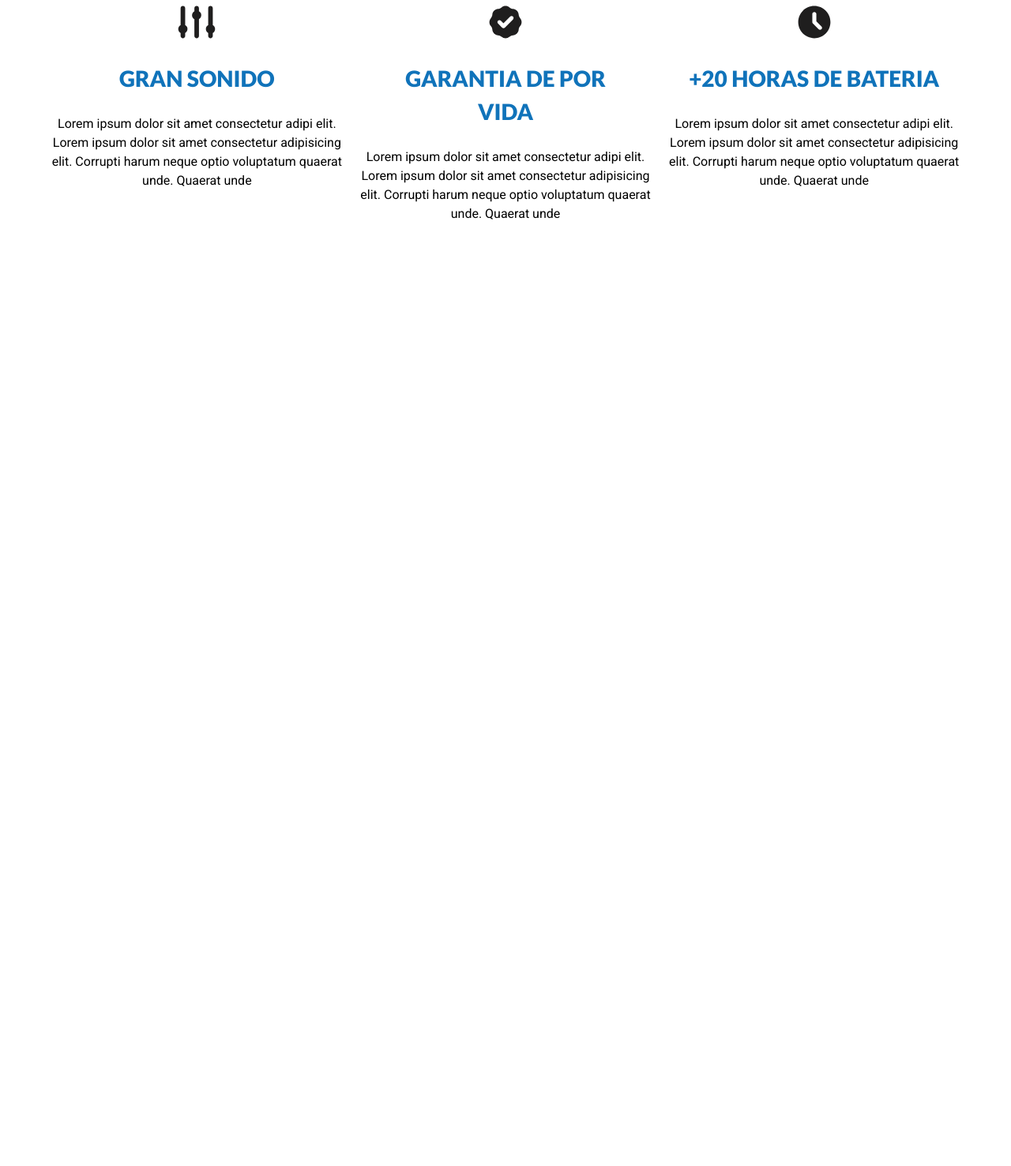
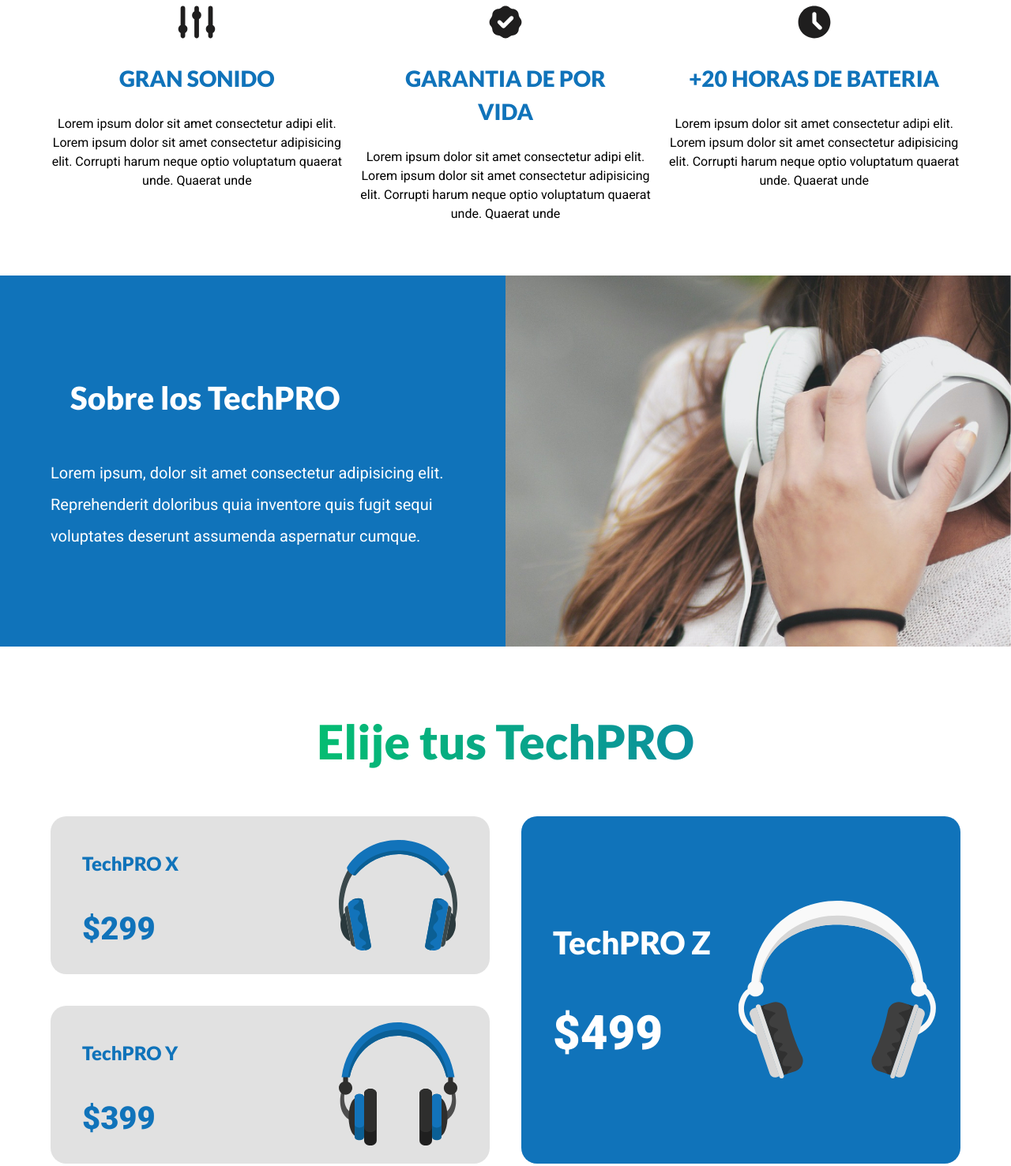
Before and after one commit to DieCau/htmlcss-auriculares, a plain HTML site: page index.html in a window 1280 px wide. Shown: the part 773-2250 px from the top of the page at 79% size. Before the commit the page ends 1122 px from the top, so only its background shows below. Drawn offline with Linux system fonts and the light colour scheme.

Commit message:
Section Main finish

```diff
--- a/index.html
+++ b/index.html
@@ -65,5 +65,33 @@
         </div>
       </div>
     </section>
+
+    <section class="about-tech">
+      <div class="container about-tech-grid">
+        <div class="text-about-tech">
+          <h2>Sobre los <span>TechPRO</span></h2>
+          <p>Lorem ipsum, dolor sit amet consectetur adipisicing elit. Reprehenderit doloribus quia inventore quis fugit sequi voluptates deserunt assumenda aspernatur cumque.</p>
+        </div>
+      </div>
+    </section>
+
+    <main class="container models">
+      <h2 class="text-center degraded header-models">Elije tus TechPRO</h2>
+      <div class="list-models">
+        <div class="model model-x">
+          <h3>TechPRO X</h3>
+          <p class="price">$299</p>
+        </div>
+        <div class="model model-y">
+          <h3>TechPRO Y</h3>
+          <p class="price">$399</p>
+        </div>
+        <div class="model model-z">
+          <h3>TechPRO Z</h3>
+          <p class="price">$499</p>
+        </div>
+
+      </div>
+    </main>
   </body>
 </html>
--- a/styles/styles.css
+++ b/styles/styles.css
@@ -64,7 +64,7 @@ img {
 }
 
 /* Utlities */
-text-center {
+.text-center {
   text-align: center;
 }
 
@@ -150,6 +150,17 @@ text-center {
 
 .icon {
   text-align: center;
+  margin-bottom: calc(var(--separation) / 2);
+}
+
+.icon:last-of-type {
+  margin: 0;
+}
+
+@media (min-width: 768px) {
+  .icon {
+    margin: 0;
+  }
 }
 
 .icon img {
@@ -162,3 +173,166 @@ text-center {
   text-transform: uppercase;
   margin-top: calc(var(--separation) / 2);
 }
+
+.about-tech {
+  background-image: linear-gradient(
+      to bottom,
+      transparent 50%,
+      var(--primary) 0%
+    ),
+    url(../img/imagen-mujer.jpg);
+  background-position: right;
+  background-repeat: repeat, no-repeat;
+  background-size: 100%, 110rem;
+}
+
+@media (min-width: 768px) {
+  .about-tech {
+    background-image: linear-gradient(
+        to left,
+        transparent 50%,
+        var(--primary) 0%
+      ),
+      url(../img/imagen-mujer.jpg);
+    background-repeat: repeat, no-repeat;
+  }
+}
+
+.about-tech-grid {
+  display: grid;
+  grid-template-rows: repeat(2, 40rem);
+  row-gap: var(--separation);
+}
+
+@media (min-width: 768px) {
+  .about-tech-grid {
+    grid-template-rows: unset;
+    row-gap: unset;
+    grid-template-columns: repeat(2, 1fr);
+    column-gap: 4rem;
+    padding: calc(var(--separation) * 2) 0;
+  }
+}
+
+.text-about-tech {
+  grid-row: 2 / 3;
+  color: var(--white);
+  display: flex;
+  flex-direction: column;
+  justify-content: space-around;
+  padding-bottom: var(--separation);
+}
+
+@media (min-width: 768px) {
+  .text-about-tech {
+    padding-bottom: 0;
+  }
+}
+
+.text-about-tech h2 {
+  font-size: 4rem;
+}
+
+.text-about-tech p {
+  font-size: 2rem;
+  line-height: 2;
+}
+
+/* Models */
+.models {
+  padding: var(--separation) 0;
+}
+
+.header-models {
+  font-size: 6rem;
+  margin-bottom: 5rem;
+}
+
+.list-models {
+  display: flex;
+  flex-direction: column-reverse;
+}
+
+@media (min-width: 992px) {
+  .list-models {
+    display: grid;
+    grid-template-columns: repeat(2, 1fr);
+    grid-template-rows: repeat(2, 20rem);
+    gap: 4rem;
+  }
+}
+
+.model {
+  background-color: var(--lightGrey);
+  margin-bottom: 2rem;
+  padding-left: 4rem;
+  color: var(--primary);
+  border-radius: 2rem;
+  min-height: 20rem;
+  display: flex;
+  flex-direction: column;
+  justify-content: center;
+  background-repeat: no-repeat;
+  background-position: 90% center;
+  background-size: 15rem;
+  display: flex;
+  flex-direction: column;
+  justify-content: center;
+  transition-property: transform background-size;
+  transition-duration: 300ms;
+}
+
+.model:hover {
+  transform: scale(1.1);
+  background-size: 30rem;
+}
+
+@media (min-width: 992px) {
+  .model {
+    margin-bottom: 0;
+  }
+}
+
+.model h3 {
+  font-size: 2.4rem;
+  margin-left: 0;
+}
+
+.model .price {
+  font-size: 4rem;
+  font-weight: 900;
+  line-height: 0;
+}
+
+.model:first-of-type {
+  margin-bottom: 0;
+}
+
+.model-x {
+  background-image: url(../img/modelo-x.svg);
+}
+
+.model-y {
+  background-image: url(../img/modelo-y.svg);
+}
+
+.model-z {
+  background-image: url(../img/modelo-z.svg);
+  background-color: var(--primary);
+  color: var(--white);
+}
+
+@media (min-width: 992px) {
+  .model-z {
+    grid-column: 2/3;
+    grid-row: 1/3;
+    background-size: 25rem;
+  }
+  .model-z h3 {
+    font-size: 4rem;
+  }
+}
+
+.model-z .price {
+  font-size: 6rem;
+}
```
